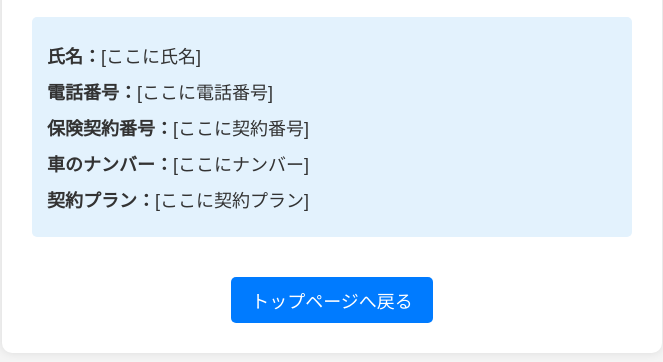
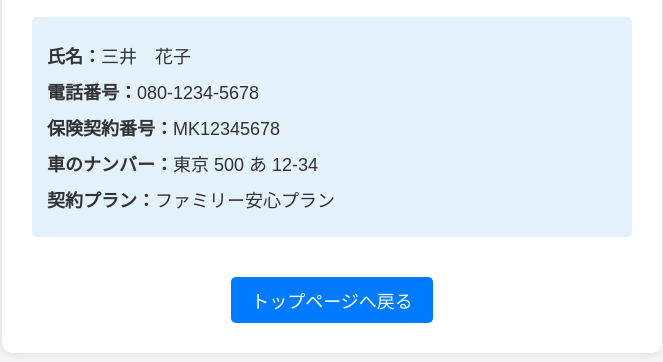
Before and after one commit to TengYunge/copilot2, a plain HTML site: page index.html in a window 1280 px wide. Shown: the part 176-538 px from the top of the page, without its empty margins (308-971 px from the left). Drawn offline with Linux system fonts and the light colour scheme.

Commit message:
Update index.html

```diff
--- a/index.html
+++ b/index.html
@@ -71,11 +71,11 @@
     <p>以下の情報を照会しました。</p>
 
     <div class="info-box">
-        <p><strong>氏名：</strong>[ここに氏名]</p>
-        <p><strong>電話番号：</strong>[ここに電話番号]</p>
-        <p><strong>保険契約番号：</strong>[ここに契約番号]</p>
-        <p><strong>車のナンバー：</strong>[ここにナンバー]</p>
-        <p><strong>契約プラン：</strong>[ここに契約プラン]</p>
+        <p><strong>氏名：</strong>三井　花子</p>
+        <p><strong>電話番号：</strong>080-1234-5678</p>
+        <p><strong>保険契約番号：</strong>MK12345678</p>
+        <p><strong>車のナンバー：</strong>東京 500 あ 12-34</p>
+        <p><strong>契約プラン：</strong>ファミリー安心プラン</p>
     </div>
 
     <a href="#" class="button">トップページへ戻る</a>
```
